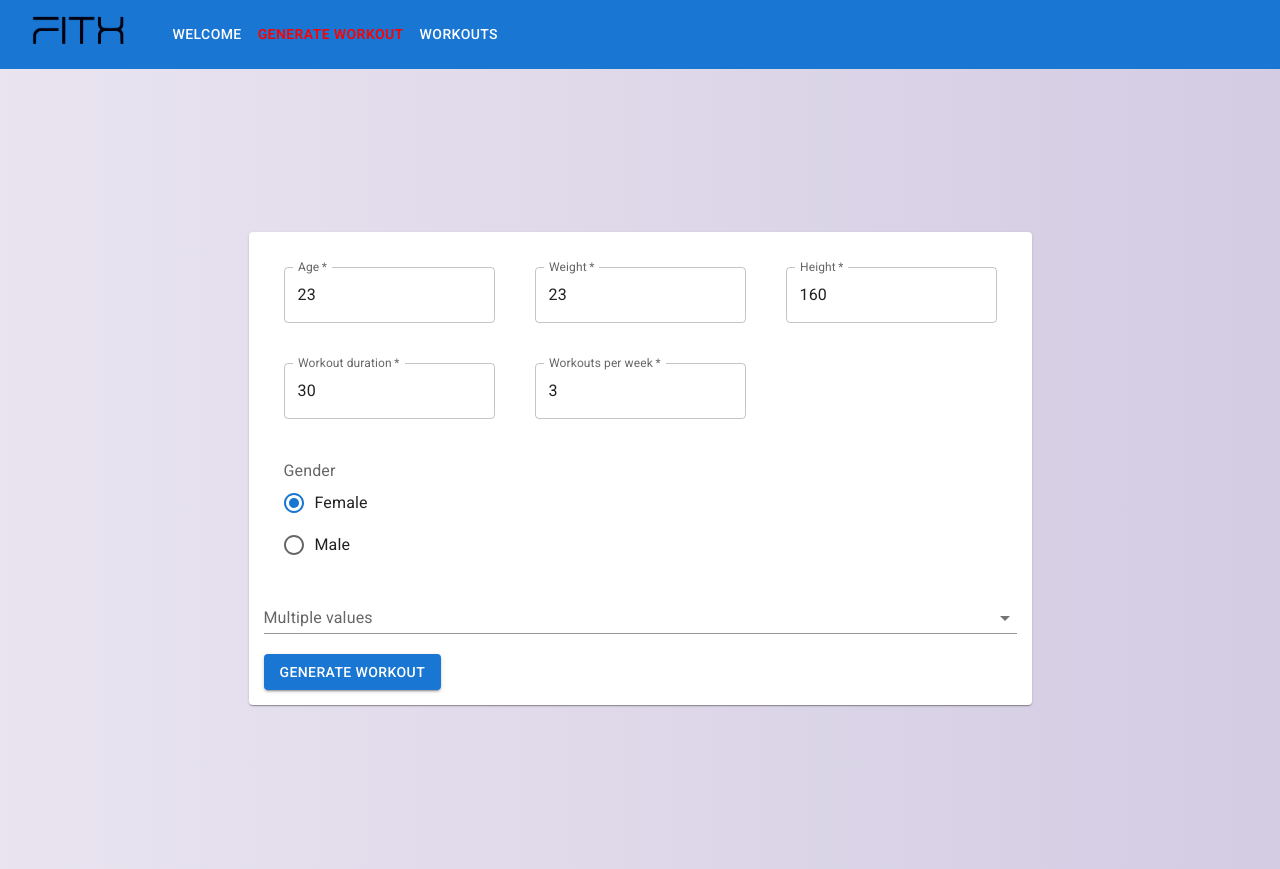
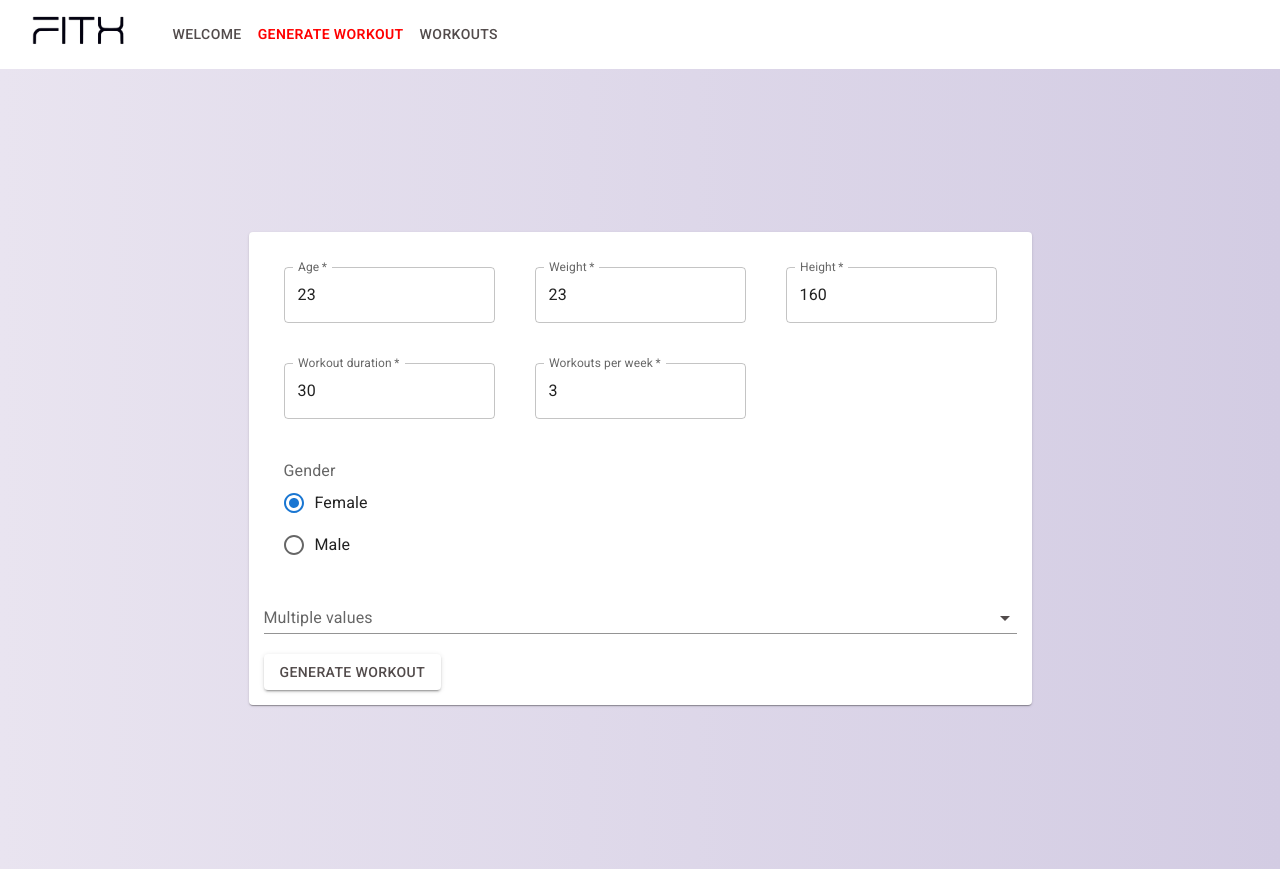
Before and after one commit to PrashantSingh5946/ai_workout_generator, a React (Create React App) app: page /#/generate_workout in a window 1280 px wide. Built offline with nearby package versions, Linux system fonts and the light colour scheme.

Commit message:
More styling fixes

```diff
--- a/src/App.css
+++ b/src/App.css
@@ -3,7 +3,8 @@
   align-items: center;
   justify-content: center;
   width: 100vw;
-  overflow: hidden;
+  overflow-x: hidden;
+  overflow-y: auto;
   height: max-content;
   background: #d3cce3; /* fallback for old browsers */
   background: -webkit-linear-gradient(
@@ -25,11 +26,11 @@ a {
 }
 
 button {
-  color: #524b4b;
+  color: #524b4b !important;
 }
 
 .active button {
-  color: red;
+  color: red !important;
   font-weight: 600;
   text-decoration: none;
 }
--- a/src/components/Navbar.jsx
+++ b/src/components/Navbar.jsx
@@ -43,7 +43,7 @@ function Navbar() {
   };
 
   return (
-    <AppBar position="static">
+    <AppBar position="static" sx={{ background: "none" }}>
       <Container maxWidth="xl">
         <Toolbar disableGutters>
           <Typography
--- a/src/pages/GenerateWorkout.jsx
+++ b/src/pages/GenerateWorkout.jsx
@@ -275,7 +275,11 @@ in the form of a json schema like this
               </form>
             </Box>
 
-            <Button variant="contained" onClick={submitData}>
+            <Button
+              sx={{ background: "white", color: "white" }}
+              variant="contained"
+              onClick={submitData}
+            >
               Generate Workout
             </Button>
           </Card>
```
